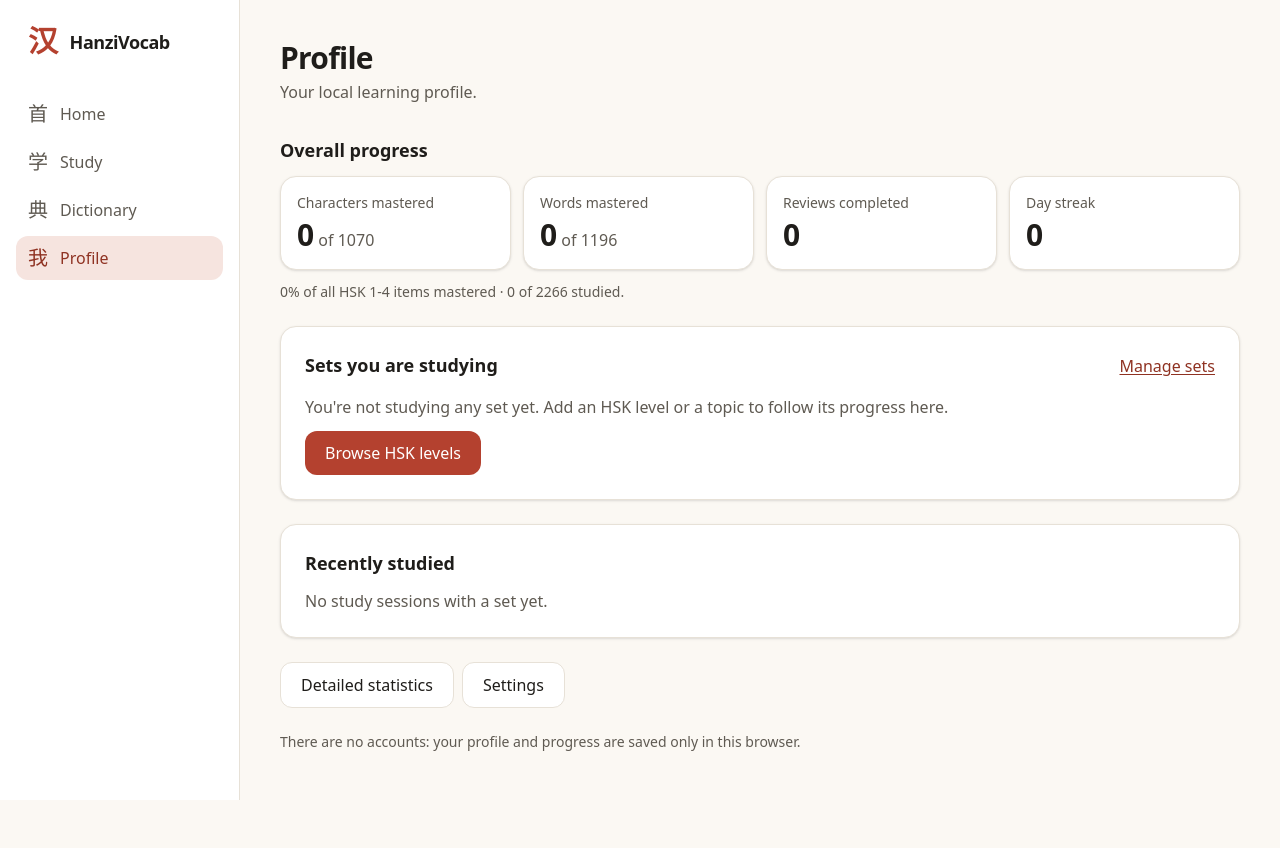
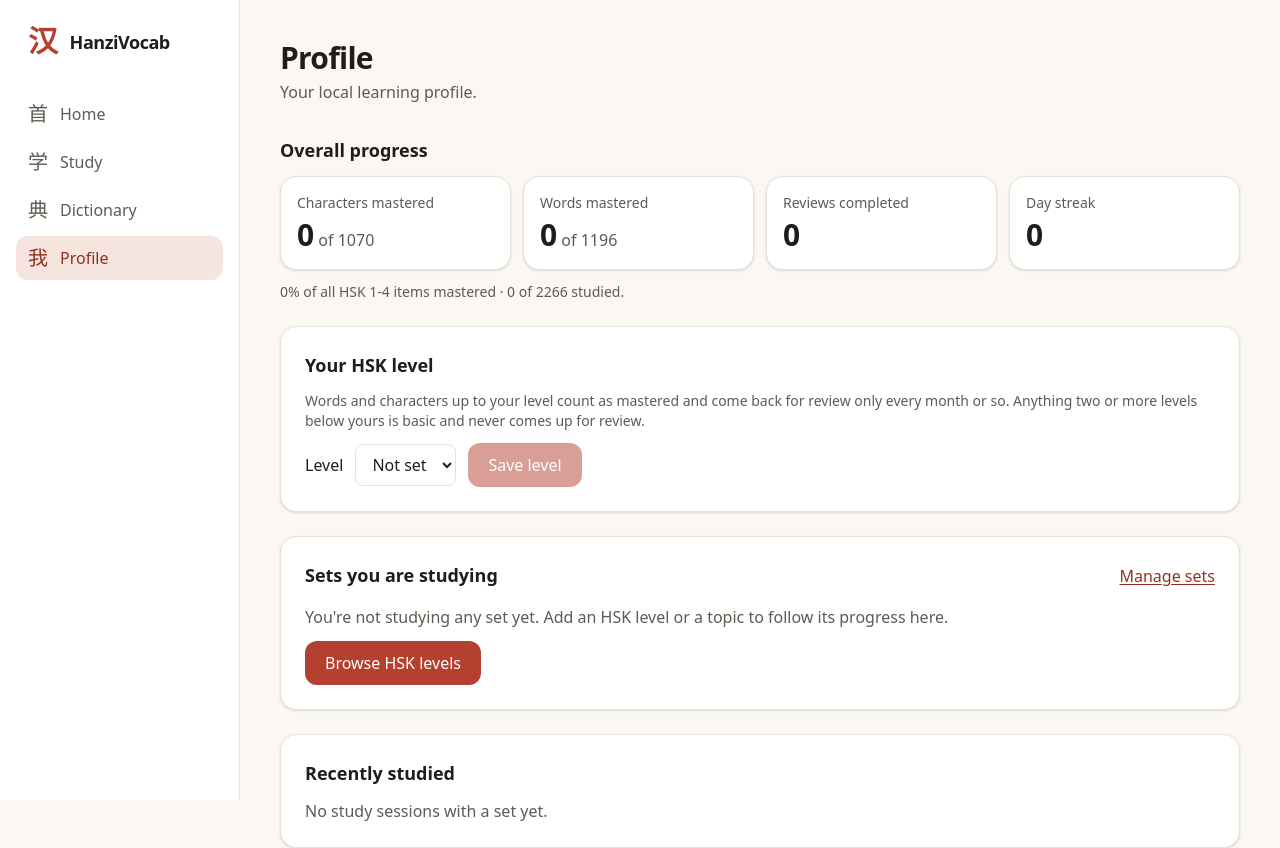
Before and after one commit to ItsCogo-lab/HanziBloom, a React (Vite) app: page /profile in a window 1280 px wide. Shown: the top 848 px of the page. Before the commit the page ends 800 px from the top, so only its background shows below. Built offline with nearby package versions, Linux system fonts and the light colour scheme.

Commit message:
Let users set their HSK level in Profile
Co-Authored-By: Claude Opus 5.5 (1M context) <noreply@anthropic.com>
Claude-Session: https://claude.ai/code/session_01VKDGBMnhh6BZCwfbocXsP4

```diff
--- a/src/features/progress/ProgressProvider.tsx
+++ b/src/features/progress/ProgressProvider.tsx
@@ -1,6 +1,6 @@
 import { useEffect, useMemo, useState, type ReactNode } from 'react'
 import type { KeyValueStorage } from '../../lib/storage.ts'
-import { createEmptyProgress, introduceItem, markItemKnown, recordAnswer } from './progress.ts'
+import { applyHskLevel, createEmptyProgress, introduceItem, markItemKnown, recordAnswer } from './progress.ts'
 import { ProgressContext, type ProgressContextValue } from './progressContext.ts'
 import { loadProgress, saveProgress } from './storage.ts'
 
@@ -27,6 +27,7 @@ export function ProgressProvider({ children, storage }: ProgressProviderProps) {
       recordAnswer: (itemId, correct) => setProgress((current) => recordAnswer(current, itemId, correct, new Date())),
       introduceItem: (itemId) => setProgress((current) => introduceItem(current, itemId, new Date())),
       markItemKnown: (itemId) => setProgress((current) => markItemKnown(current, itemId, new Date())),
+      applyHskLevel: (items, level) => setProgress((current) => applyHskLevel(current, items, level, new Date())),
       resetProgress: () => setProgress(createEmptyProgress()),
     }),
     [progress],
--- /dev/null
+++ b/src/features/progress/components/HskLevelCard.tsx
@@ -0,0 +1,74 @@
+import { useId, useState } from 'react'
+import { Button } from '../../../components/ui/Button.tsx'
+import { Card } from '../../../components/ui/Card.tsx'
+import { t } from '../../../i18n/index.ts'
+import { hskStudyItems } from '../../dictionary/hskDictionary.ts'
+import { getStudyItemId } from '../../dictionary/studyItem.ts'
+import type { HskLevel } from '../../dictionary/types.ts'
+import { useSettings } from '../../settings/settingsContext.ts'
+import { HSK_LEVELS } from '../../studySets/studySets.ts'
+import type { LeveledItem } from '../progress.ts'
+import { useProgress } from '../progressContext.ts'
+
+/** Todos los caracteres y palabras de HSK con su nivel. */
+const leveledItems: LeveledItem[] = hskStudyItems.flatMap((item) =>
+  item.entry.hskLevel === undefined ? [] : [{ itemId: getStudyItemId(item), hskLevel: item.entry.hskLevel }],
+)
+
+/**
+ * El usuario indica su nivel HSK y el progreso se ajusta (ver applyHskLevel).
+ * Se aplica con un botón y no al elegir: marca cientos de elementos a la vez.
+ */
+export function HskLevelCard() {
+  const { settings, updateSettings } = useSettings()
+  const { applyHskLevel } = useProgress()
+  const [selected, setSelected] = useState(settings.hskLevel)
+  const [saved, setSaved] = useState(false)
+  const selectId = useId()
+
+  const save = () => {
+    applyHskLevel(leveledItems, selected)
+    updateSettings({ hskLevel: selected })
+    setSaved(true)
+  }
+
+  return (
+    <Card className="flex flex-col gap-3">
+      <h2 className="text-lg font-semibold">{t('profile.hskLevel')}</h2>
+      <p className="text-sm text-ink-muted">{t('profile.hskLevelDescription')}</p>
+      <div className="flex flex-wrap items-center gap-3">
+        <label htmlFor={selectId}>{t('profile.hskLevelLabel')}</label>
+        <select
+          id={selectId}
+          value={selected ?? ''}
+          onChange={(event) => {
+            setSelected(parseLevel(event.target.value))
+            setSaved(false)
+          }}
+          className="rounded-lg border border-line bg-surface px-3 py-2"
+        >
+          <option value="">{t('profile.hskLevelNone')}</option>
+          {HSK_LEVELS.map((level) => (
+            <option key={level} value={level}>
+              {t('profile.hskLevelOption', { level })}
+            </option>
+          ))}
+        </select>
+        <Button onClick={save} disabled={selected === settings.hskLevel}>
+          {t('profile.hskLevelApply')}
+        </Button>
+      </div>
+      {saved && (
+        <p role="status" className="text-sm text-success">
+          {settings.hskLevel === null
+            ? t('profile.hskLevelCleared')
+            : t('profile.hskLevelSaved', { level: settings.hskLevel })}
+        </p>
+      )}
+    </Card>
+  )
+}
+
+function parseLevel(value: string): HskLevel | null {
+  return HSK_LEVELS.find((level) => String(level) === value) ?? null
+}
--- a/src/features/progress/components/ItemProgressCard.tsx
+++ b/src/features/progress/components/ItemProgressCard.tsx
@@ -25,7 +25,13 @@ export function ItemProgressCard({ item, now }: ItemProgressCardProps) {
           <Fact label={t('stats.mistakes')} value={item.timesWrong} />
           <Fact
             label={t('dictionary.nextReview')}
-            value={isDue(item, now) ? t('dictionary.dueNow') : formatDate(new Date(item.nextReviewAt))}
+            value={
+              item.basic
+                ? t('dictionary.basicNoReview')
+                : isDue(item, now)
+                  ? t('dictionary.dueNow')
+                  : formatDate(new Date(item.nextReviewAt))
+            }
           />
         </dl>
       ) : (
--- a/src/features/progress/progressContext.ts
+++ b/src/features/progress/progressContext.ts
@@ -1,5 +1,7 @@
 import { createContext, use } from 'react'
 import type { StudyItemId } from '../dictionary/studyItem.ts'
+import type { HskLevel } from '../dictionary/types.ts'
+import type { LeveledItem } from './progress.ts'
 import type { ProgressData } from './types.ts'
 
 export interface ProgressContextValue {
@@ -9,6 +11,8 @@ export interface ProgressContextValue {
   introduceItem: (itemId: StudyItemId) => void
   /** Marca un elemento como ya dominado (sesión Learn): vuelve a salir muy de vez en cuando. */
   markItemKnown: (itemId: StudyItemId) => void
+  /** Aplica el nivel HSK del usuario a esos elementos (ver applyHskLevel en progress.ts). */
+  applyHskLevel: (items: readonly LeveledItem[], level: HskLevel | null) => void
   resetProgress: () => void
 }
 
--- a/src/features/settings/settings.ts
+++ b/src/features/settings/settings.ts
@@ -1,5 +1,7 @@
 import { isRecord, readJson, writeJson, type KeyValueStorage } from '../../lib/storage.ts'
+import type { HskLevel } from '../dictionary/types.ts'
 import { DEFAULT_SESSION_SIZE } from '../practice/session.ts'
+import { HSK_LEVELS } from '../studySets/studySets.ts'
 import { isThemePreference, type ThemePreference } from './theme.ts'
 
 /** Tamaños de sesión que se pueden elegir en Ajustes. */
@@ -15,6 +17,8 @@ export interface Settings {
   toneNumbers: boolean
   /** Tema de colores: el del sistema, claro u oscuro. */
   theme: ThemePreference
+  /** Nivel HSK que el usuario dice tener (ver applyHskLevel), o `null` si no ha indicado ninguno. */
+  hskLevel: HskLevel | null
 }
 
 export const DEFAULT_SETTINGS: Settings = {
@@ -22,6 +26,7 @@ export const DEFAULT_SETTINGS: Settings = {
   toneColors: true,
   toneNumbers: false,
   theme: 'system',
+  hskLevel: null,
 }
 
 /** El script de index.html lee el tema de esta misma clave antes de cargar la app. */
@@ -45,6 +50,7 @@ export function loadSettings(storage?: KeyValueStorage): Settings {
     toneColors: typeof saved.toneColors === 'boolean' ? saved.toneColors : DEFAULT_SETTINGS.toneColors,
     toneNumbers: typeof saved.toneNumbers === 'boolean' ? saved.toneNumbers : DEFAULT_SETTINGS.toneNumbers,
     theme: isThemePreference(saved.theme) ? saved.theme : DEFAULT_SETTINGS.theme,
+    hskLevel: HSK_LEVELS.find((level) => level === saved.hskLevel) ?? DEFAULT_SETTINGS.hskLevel,
   }
 }
 
--- a/src/i18n/en.ts
+++ b/src/i18n/en.ts
@@ -106,6 +106,7 @@ export const en = {
   'dictionary.notStudied': 'Not studied yet. It will come up in your practice sessions.',
   'dictionary.timesSeen': 'Times seen',
   'dictionary.nextReview': 'Next review',
+  'dictionary.basicNoReview': 'Not needed (basic)',
   'dictionary.dueNow': 'Now',
   'status.new': 'New',
   'status.learning': 'Learning',
@@ -284,6 +285,14 @@ export const en = {
   'profile.charactersMastered': 'Characters mastered',
   'profile.wordsMastered': 'Words mastered',
   'profile.reviews': 'Reviews completed',
+  'profile.hskLevel': 'Your HSK level',
+  'profile.hskLevelDescription': 'Words and characters up to your level count as mastered and come back for review only every month or so. Anything two or more levels below yours is basic and never comes up for review.',
+  'profile.hskLevelLabel': 'Level',
+  'profile.hskLevelNone': 'Not set',
+  'profile.hskLevelOption': 'HSK {level}',
+  'profile.hskLevelApply': 'Save level',
+  'profile.hskLevelSaved': 'Saved. HSK {level} and below are marked as mastered.',
+  'profile.hskLevelCleared': 'Saved. No level set.',
   'profile.studying': 'Sets you are studying',
   'profile.manageSets': 'Manage sets',
   'profile.recent': 'Recently studied',
--- a/src/i18n/es.ts
+++ b/src/i18n/es.ts
@@ -106,6 +106,7 @@ export const es: Record<MessageKey, string> = {
   'dictionary.notStudied': 'Aún no lo has estudiado. Aparecerá en tus sesiones de práctica.',
   'dictionary.timesSeen': 'Veces visto',
   'dictionary.nextReview': 'Próximo repaso',
+  'dictionary.basicNoReview': 'No hace falta (básico)',
   'dictionary.dueNow': 'Ahora',
   'status.new': 'Nuevo',
   'status.learning': 'Aprendiendo',
@@ -284,6 +285,14 @@ export const es: Record<MessageKey, string> = {
   'profile.charactersMastered': 'Caracteres dominados',
   'profile.wordsMastered': 'Palabras dominadas',
   'profile.reviews': 'Repasos hechos',
+  'profile.hskLevel': 'Tu nivel de HSK',
+  'profile.hskLevelDescription': 'Las palabras y caracteres hasta tu nivel cuentan como dominados y solo vuelven a repasarse cada mes o así. Lo que está dos niveles o más por debajo es básico y no se repasa nunca.',
+  'profile.hskLevelLabel': 'Nivel',
+  'profile.hskLevelNone': 'Sin indicar',
+  'profile.hskLevelOption': 'HSK {level}',
+  'profile.hskLevelApply': 'Guardar nivel',
+  'profile.hskLevelSaved': 'Guardado. HSK {level} y los niveles anteriores están marcados como dominados.',
+  'profile.hskLevelCleared': 'Guardado. Sin nivel indicado.',
   'profile.studying': 'Sets que estudias',
   'profile.manageSets': 'Gestionar sets',
   'profile.recent': 'Estudiados hace poco',
--- a/src/pages/ProfilePage.tsx
+++ b/src/pages/ProfilePage.tsx
@@ -6,6 +6,7 @@ import { StatCard } from '../components/ui/StatCard.tsx'
 import { hskStudyItems } from '../features/dictionary/hskDictionary.ts'
 import { getRecentlyStudied } from '../features/myStudies/myStudies.ts'
 import { useMyStudies } from '../features/myStudies/myStudiesContext.ts'
+import { HskLevelCard } from '../features/progress/components/HskLevelCard.tsx'
 import { useProgress } from '../features/progress/progressContext.ts'
 import { getAnswerTotals, summarizeItems } from '../features/progress/stats.ts'
 import { getCurrentStreak } from '../features/progress/streak.ts'
@@ -68,6 +69,8 @@ export function ProfilePage() {
           </p>
         </section>
 
+        <HskLevelCard />
+
         <Card>
           <div className="mb-4 flex flex-wrap items-baseline justify-between gap-2">
             <h2 className="text-lg font-semibold">{t('profile.studying')}</h2>
```
Also changed, not shown: 3 other files (tests, documents, lock files or other folders).
